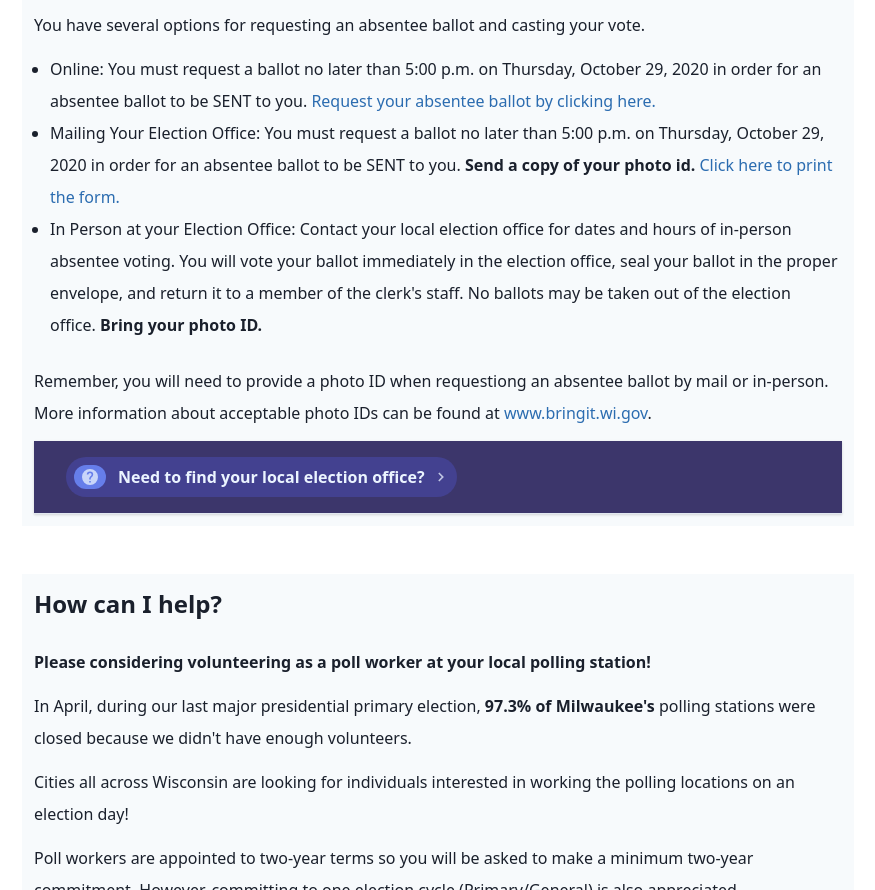
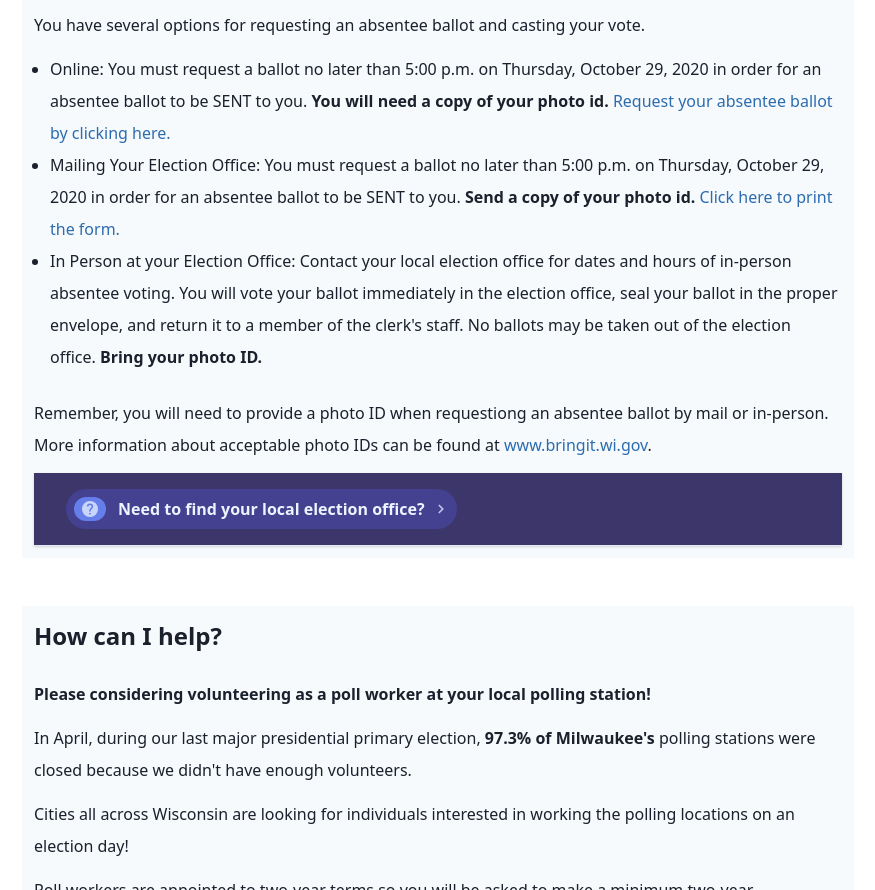
Before and after one commit to scott-coates/voteinwi, a Gatsby site: page / in a window 1280 px wide. Shown: the part 1834-2724 px from the top of the page, without its empty margins (202-1077 px from the left). Built offline with nearby package versions, Linux system fonts and the light colour scheme; Gatsby itself is replaced by a stand-in of ours.

Commit message:
updated ballot content

```diff
--- a/src/pages/index.js
+++ b/src/pages/index.js
@@ -272,6 +272,9 @@ function IndexPage() {
                 Online: You must request a ballot no later than 5:00 p.m. on
                 Thursday, October 29, 2020 in order for an absentee ballot to be
                 SENT to you.
+                <span className="font-bold">
+                  &nbsp;You will need a copy of your photo id.
+                </span>
                 <a
                   className="no-underline text-blue-700 hover:text-blue-800"
                   href="https://myvote.wi.gov/en-US/VoteAbsentee"
```
